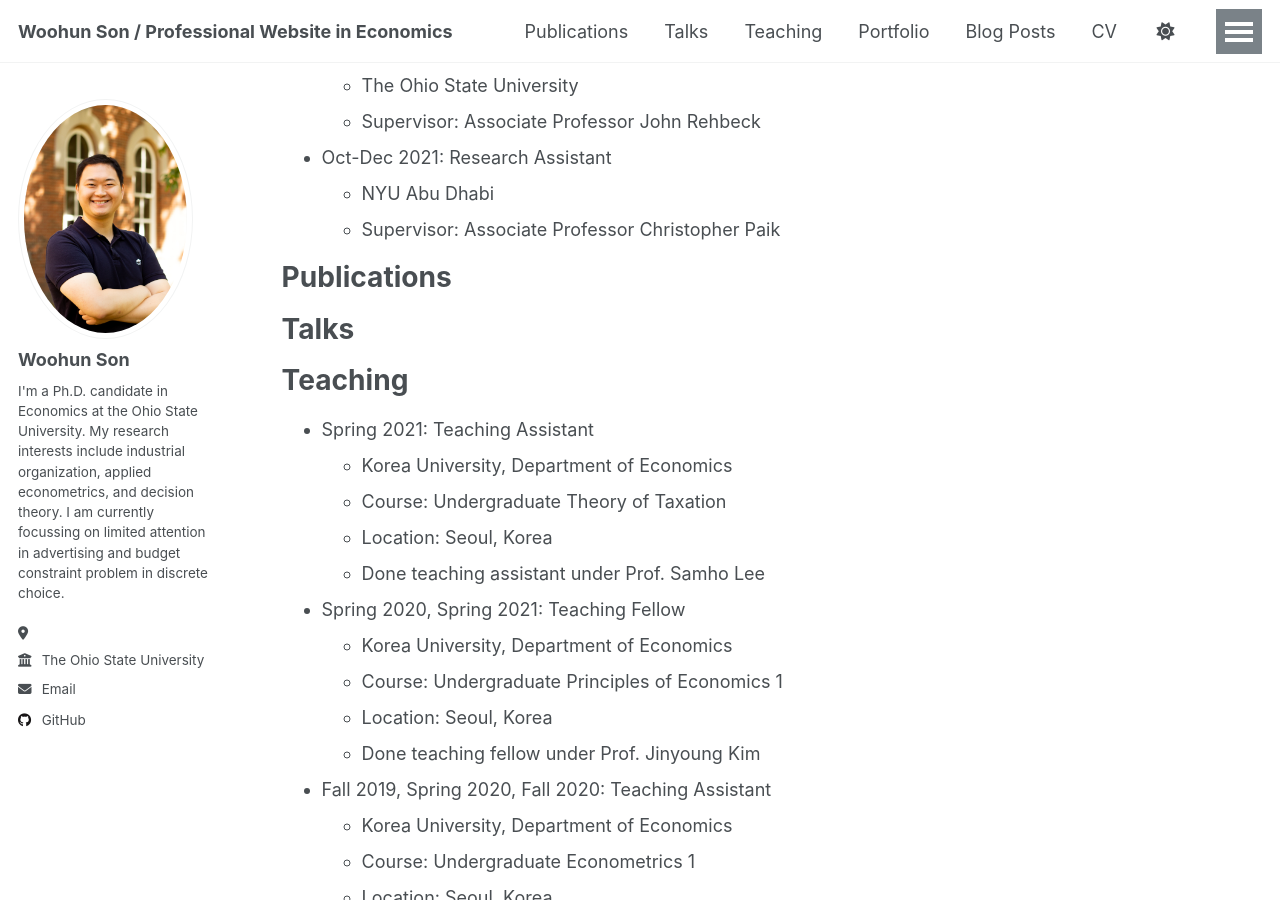
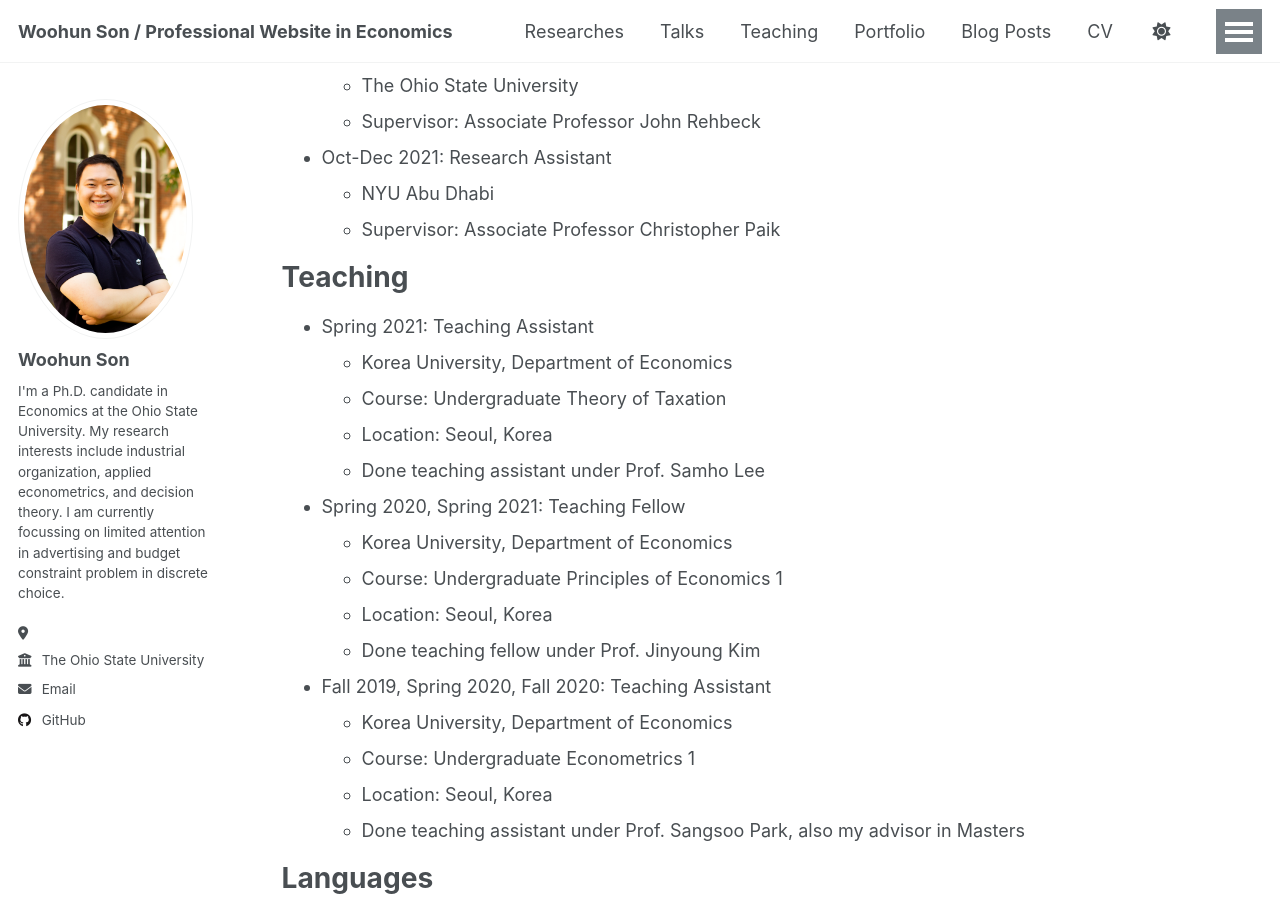
Before and after one commit to SonWoohun/SonWoohun.github.io, a Jekyll site: the page built from _pages/cv.md, in a window 1280 px wide and 900 px high, scrolled down 362 px. Built offline with Jekyll 4.4.1, drawn with Linux system fonts in a browser that asks for light colours; a script that is not in the unit is left out.

Commit message:
added reseach tab and also changed navigation bar

```diff
--- a/_data/navigation.yml
+++ b/_data/navigation.yml
@@ -8,8 +8,8 @@
 #      Markdown formatted page while the second is generated using JSON.
 
 main:
-  - title: "Publications"
-    url: /publications/
+  - title: "Researches"
+    url: /research/
 
   - title: "Talks"
     url: /talks/
--- a/_pages/cv.md
+++ b/_pages/cv.md
@@ -25,20 +25,6 @@ Work experience
 * Oct-Dec 2021: Research Assistant
   * NYU Abu Dhabi
   * Supervisor: Associate Professor Christopher Paik
-
-
-
-Publications
-======
-  <ul>{% for post in site.publications reversed %}
-    {% include archive-single-cv.html %}
-  {% endfor %}</ul>
-
-Talks
-======
-  <ul>{% for post in site.talks reversed %}
-    {% include archive-single-talk-cv.html  %}
-  {% endfor %}</ul>
 
 Teaching
 ======
```
Also changed, not shown: _research/_working_paper/2025-08-05-unobs-budget.md (added, +11 -0 lines).
